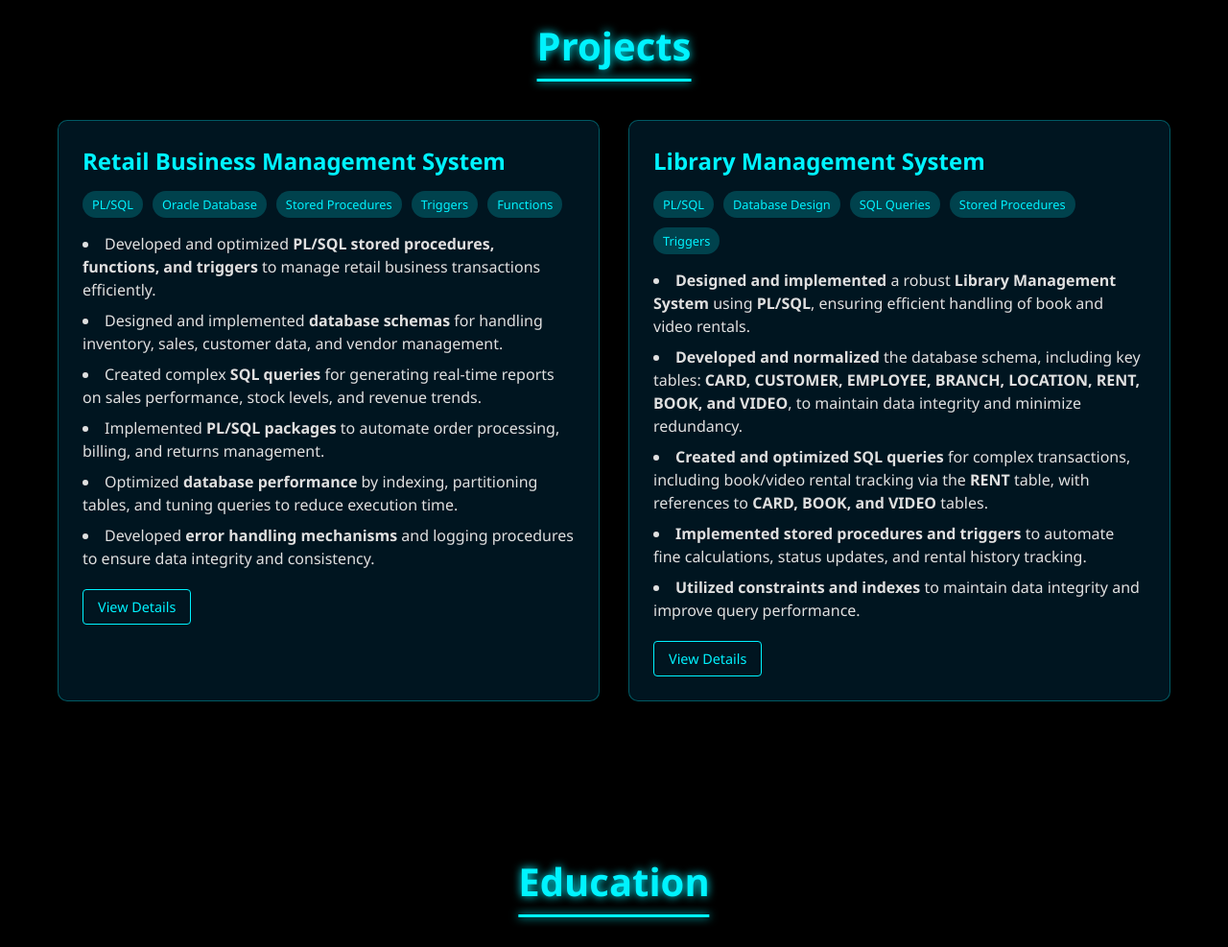
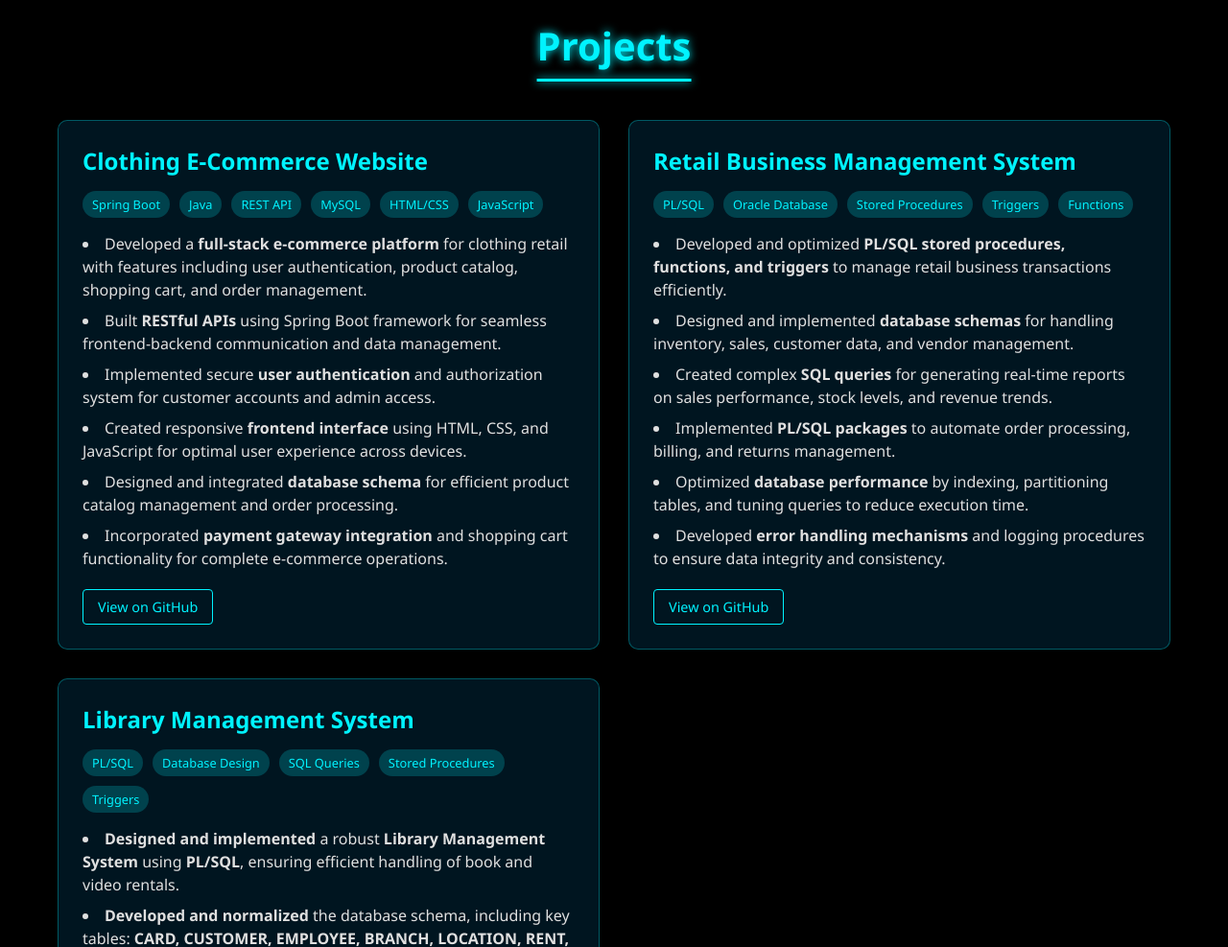
Before and after one commit to chathurananpedduri/MyPortfolio, a plain HTML site: page index.html in a window 1280 px wide. Shown: the part 1280-2267 px from the top of the page at 96% size. Drawn offline with nearby package versions, Linux system fonts and the light colour scheme; no server answers.

Commit message:
added new E-COMMERCE project

```diff
--- a/index.html
+++ b/index.html
@@ -861,6 +861,11 @@
           height: auto;
         }
       }
+
+      /* Add smooth scrolling behavior to html element */
+      html {
+        scroll-behavior: smooth;
+      }
     </style>
     <script src="https://cdnjs.cloudflare.com/ajax/libs/font-awesome/6.4.0/js/all.min.js"></script>
     <!-- Add EmailJS SDK -->
@@ -1023,6 +1028,41 @@
         <div class="projects-container">
           <div class="project-card fade-in-up">
             <div class="project-content">
+              <h3 class="project-title">Clothing E-Commerce Website</h3>
+              <div class="project-tech">
+                <span class="tech-tag">Spring Boot</span>
+                <span class="tech-tag">Java</span>
+                <span class="tech-tag">REST API</span>
+                <span class="tech-tag">MySQL</span>
+                <span class="tech-tag">HTML/CSS</span>
+                <span class="tech-tag">JavaScript</span>
+              </div>
+              <ul class="project-points">
+                <li>
+                  Developed a <strong>full-stack e-commerce platform</strong> for clothing retail with features including user authentication, product catalog, shopping cart, and order management.
+                </li>
+                <li>
+                  Built <strong>RESTful APIs</strong> using Spring Boot framework for seamless frontend-backend communication and data management.
+                </li>
+                <li>
+                  Implemented secure <strong>user authentication</strong> and authorization system for customer accounts and admin access.
+                </li>
+                <li>
+                  Created responsive <strong>frontend interface</strong> using HTML, CSS, and JavaScript for optimal user experience across devices.
+                </li>
+                <li>
+                  Designed and integrated <strong>database schema</strong> for efficient product catalog management and order processing.
+                </li>
+                <li>
+                  Incorporated <strong>payment gateway integration</strong> and shopping cart functionality for complete e-commerce operations.
+                </li>
+              </ul>
+              <a href="https://github.com/chathurananpedduri/E-Commerce.git" target="_blank" class="project-link">View on GitHub</a>
+            </div>
+          </div>
+
+          <div class="project-card fade-in-up delay-1">
+            <div class="project-content">
               <h3 class="project-title">Retail Business Management System</h3>
               <div class="project-tech">
                 <span class="tech-tag">PL/SQL</span>
@@ -1063,11 +1103,11 @@
                   logging procedures to ensure data integrity and consistency.
                 </li>
               </ul>
-              <a href="#" class="project-link">View Details</a>
+              <a href="https://github.com/chathurananpedduri/EmployeeManagementSystem.git" target="_blank" class="project-link">View on GitHub</a>
             </div>
           </div>
 
-          <div class="project-card fade-in-up delay-1">
+          <div class="project-card fade-in-up delay-2">
             <div class="project-content">
               <h3 class="project-title">Library Management System</h3>
               <div class="project-tech">
```
Also changed, not shown: 2 other files.
